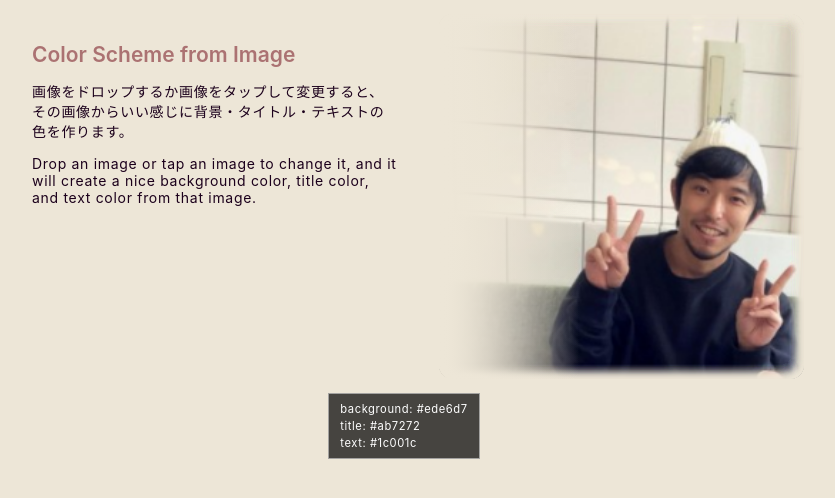
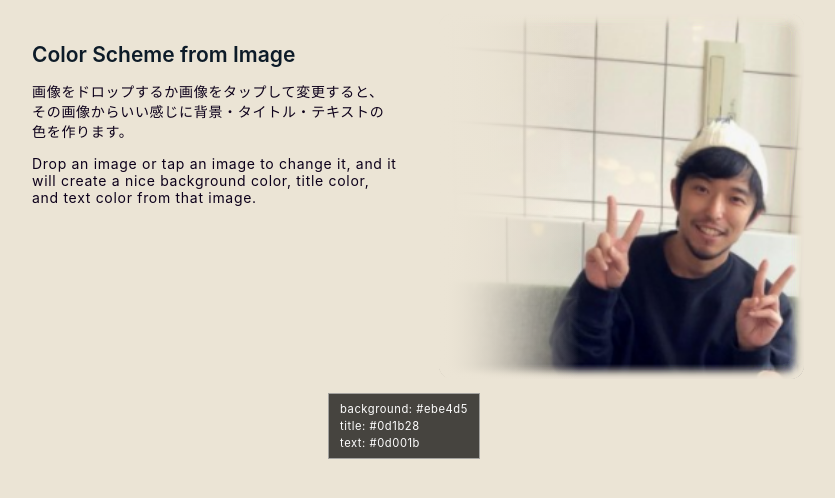
Before and after one commit to nariyu/colorschemecreator, a Next.js app: page / in a window 1280 px wide. Shown: the top 498 px of the page, without its empty margins (236-1071 px from the left). Built offline with nearby package versions, Linux system fonts and the light colour scheme.

Commit message:
Change title color detect algorithm

```diff
--- a/src/example/tools/createcolorscheme.ts
+++ b/src/example/tools/createcolorscheme.ts
@@ -17,8 +17,8 @@ export interface CreateColorSchemeOptions {
 }
 export const defaultCreateColorSchemeOptions: CreateColorSchemeOptions = {
   baseColor: '#fff',
-  posterizeLevel: 10,
-  backgroundSegment: 16,
+  posterizeLevel: 20,
+  backgroundSegment: 13,
   backgroundMinBrightness: 32,
   backgroundMaxBrightness: 0xff - 32,
   investigationStep: 30,
@@ -76,7 +76,7 @@ export const createColorScheme = (
   posterize(sourceImageData, destImageData, dw, dh, opts.posterizeLevel);
 
   // 1. 背景色を決定
-  // 雑だけど小さくリサイズして左上の色をとります。
+  // 雑だけど小さくリサイズして左上の色をとる
   backgroundColor = (() => {
     const segment = opts.backgroundSegment;
     const canvas = document.createElement('canvas');
@@ -124,8 +124,6 @@ export const createColorScheme = (
   const stepX = Math.ceil(Math.max(1, dw / opts.investigationStep));
   const stepY = Math.ceil(Math.max(1, dh / opts.investigationStep));
 
-  let maxCount = 0;
-
   for (let x = 0; x < dw; x += stepX) {
     for (let y = 0; y < dh; y += stepY) {
       const color = getPixel(destImageData, dw, x, y);
@@ -140,7 +138,6 @@ export const createColorScheme = (
 
       if (colorsDic[color]) {
         colorsDic[color].count++;
-        maxCount = Math.max(colorsDic[color].count);
       } else {
         colorsDic[color] = {
           brightness,
@@ -152,8 +149,10 @@ export const createColorScheme = (
   }
 
   // 使用する色をフィルタリングする
+  // 使用率が10%以下の色は使用しない
+  const colorCount = Object.keys(colorsDic).length;
   const colors = Object.values(colorsDic).filter(
-    (color) => color.count <= maxCount * 0.7,
+    (color) => color.count <= colorCount * 0.1,
   );
 
   // 明度で並び替える
@@ -179,10 +178,12 @@ export const createColorScheme = (
     if (colors.length > 0) {
       const textHue = color2hsv(textColor).h;
 
-      const index = Math.floor(
-        colors.length * opts.titleDetectBrightnessThreshold,
-      );
-      for (let i = index; i >= 0; i--) {
+      // 使用率で並び替え
+      colors.sort((a, b) => b.count - a.count);
+
+      const startIndex = Math.floor(colors.length * 0.05);
+
+      for (let i = startIndex; i < colors.length; i++) {
         const color = colors[i];
         const titleHue = color2hsv(color.color).h;
         const hueDisatnce = Math.abs(textHue - titleHue);
```
